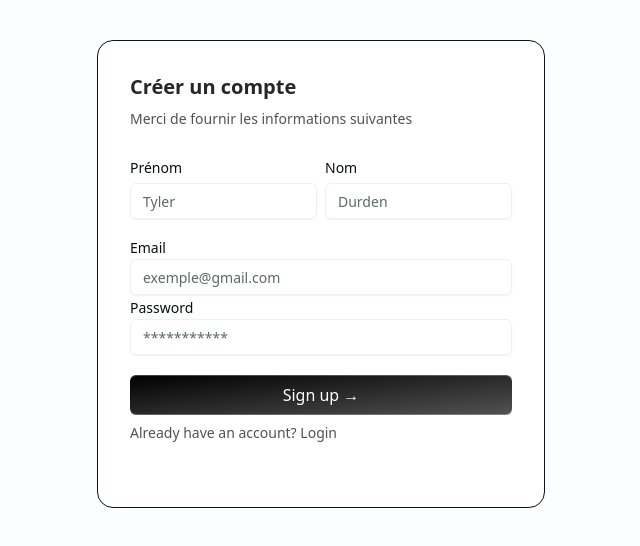
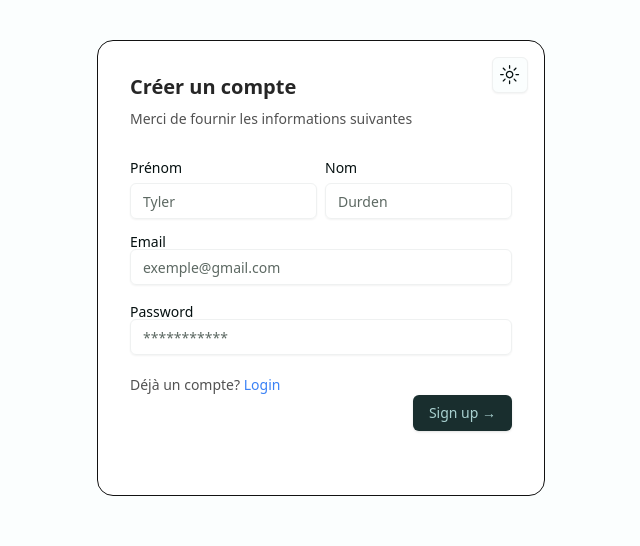
Before and after one commit to LucasNGRE/FlipIt, a Next.js app in the folder my-app/: page /register in a window 1280 px wide. Shown: the top 546 px of the page, without its empty margins (319-959 px from the left). Built offline with nearby package versions, Linux system fonts and the light colour scheme; no server answers.

Commit message:
modify the design of the register

```diff
--- a/my-app/app/register/page.tsx
+++ b/my-app/app/register/page.tsx
@@ -1,18 +1,16 @@
-
 import { ModeToggle } from "@/components/toggle.mode";
 import { Input } from "@/components/ui/input";
 import { Label } from "@/components/ui/label";
 import Link from "next/link";
-import { redirect } from "next/navigation";
-import React from 'react';
 import { register } from "../action/user";
+import { Button } from "@/components/ui/button";
 
 const Register = async () => {
-
   return (
     <div className="relative mt-10 max-w-md w-full mx-auto rounded-none md:rounded-2xl p-4 md:p-8 shadow-input bg-white border border-[#121212] dark:bg-black">
       {/* ModeToggle positioned at the top right */}
       <div className="absolute top-4 right-4">
+        <ModeToggle />
       </div>
 
       <h2 className="font-bold text-xl text-neutral-800 dark:text-neutral-200">
@@ -48,6 +46,7 @@ const Register = async () => {
           </div>
         </div>
 
+        <div className="flex flex-col mb-5">
           <Label htmlFor="email">Email</Label>
           <Input
             id="email"
@@ -55,23 +54,25 @@ const Register = async () => {
             type="email"
             name="email"
           />
+        </div>
 
+        <div className="flex flex-col mb-5">
           <Label htmlFor="password">Password</Label>
           <Input
             id="password"
             placeholder="***********"
             type="password"
             name="password"
-          className="mb-5"
           />
+        </div>
 
-        <button className="bg-gradient-to-br relative group/btn from-black dark:from-zinc-900 dark:to-zinc-900 to-neutral-600 block dark:bg-zinc-800 w-full text-white rounded-md h-10 font-medium shadow-[0px_1px_0px_0px_#ffffff40_inset,0px_-1px_0px_0px_#ffffff40_inset] dark:shadow-[0px_1px_0px_0px_var(--zinc-800)_inset,0px_-1px_0px_0px_var(--zinc-800)_inset]">
-          Sign up &rarr;
-        </button>
+        {/* P tag for login link below the inputs */}
+        <p className="text-neutral-600 text-sm max-w-sm mt-2 dark:text-neutral-300">
+          Déjà un compte? <Link href="/login" className="text-blue-500">Login</Link>
+        </p>
 
-        <p className="text-neutral-600 text-sm max-w-sm mt-2 dark:text-neutral-300">
-          Already have an account? <Link href="/login">Login</Link>
-        </p>
+        {/* Align the button to the right */}
+        <Button type="submit" className="ml-auto block">Sign up &rarr;</Button>
       </form>
     </div>
   );
```
Lines whose indentation alone changed are shown as unchanged.
